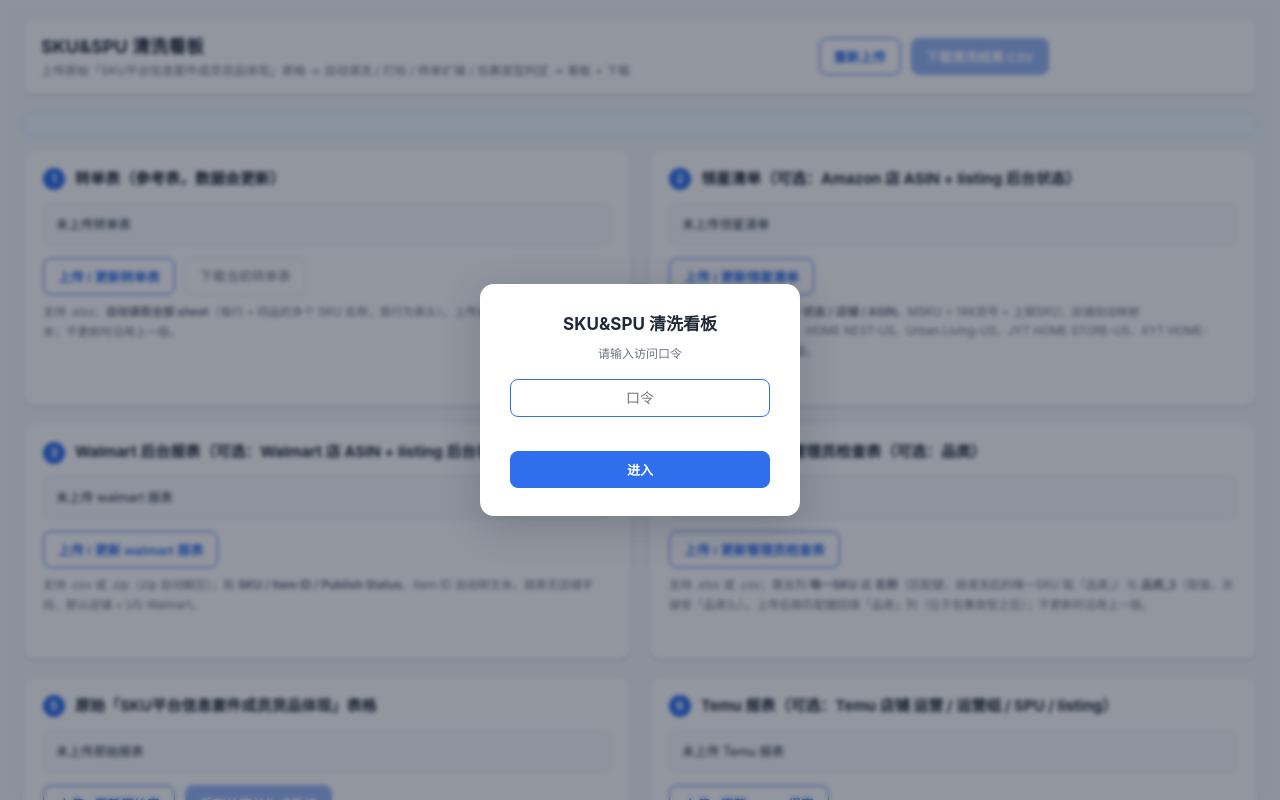
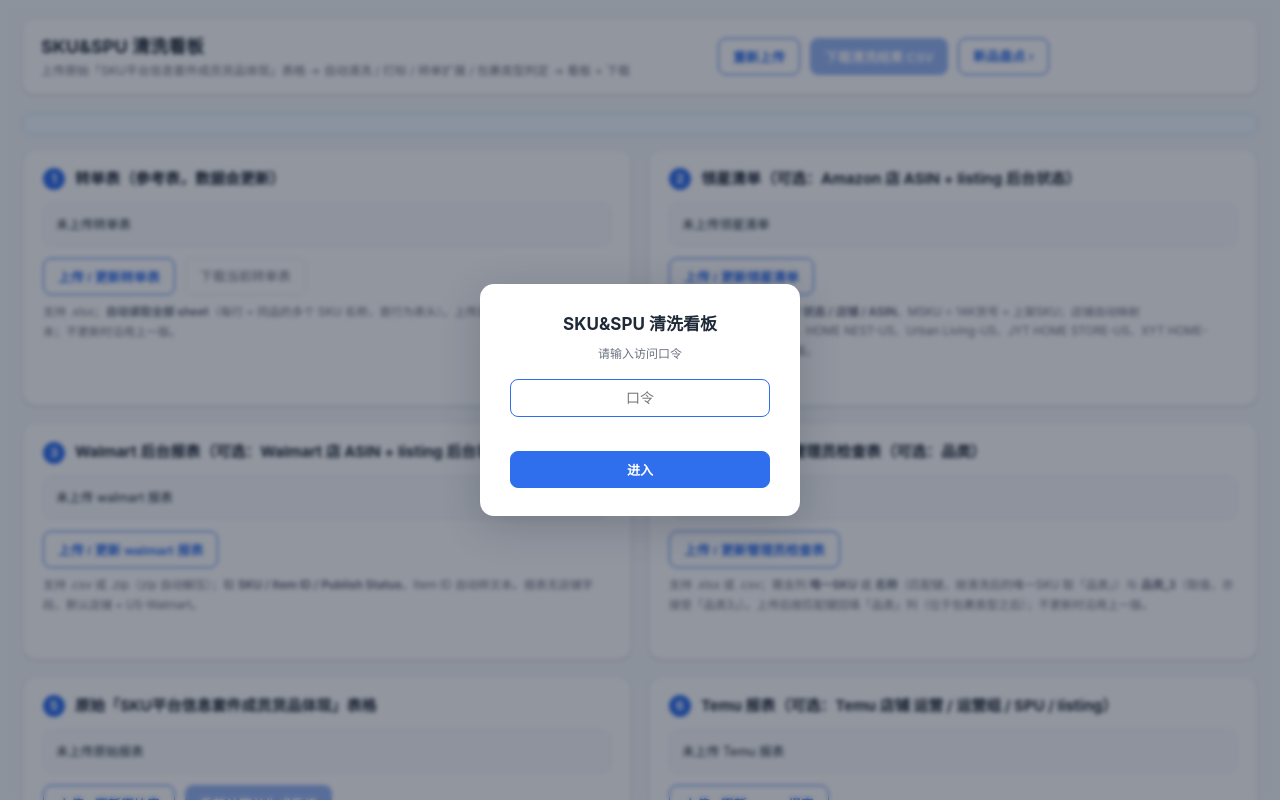
Before and after one commit to zl152012mly-svg/sku-spu-dashboard, a Flask app: page / in a window 1280 px wide. Run offline with Flask 3, Linux system fonts and the light colour scheme; some libraries are stand-ins or nearby versions.

Commit message:
templates/index.html

```diff
--- a/templates/index.html
+++ b/templates/index.html
@@ -19,6 +19,7 @@
       <span id="status-bar"></span>
       <button class="btn ghost" id="btn-new">重新上传</button>
       <button class="btn" id="btn-download" disabled>下载清洗结果 CSV</button>
+      <a class="btn ghost" href="/na/" title="打开新品盘点系统">新品盘点 ›</a>
       <span id="download-status" role="status" aria-live="polite"></span>
     </div>
   </header>
```
